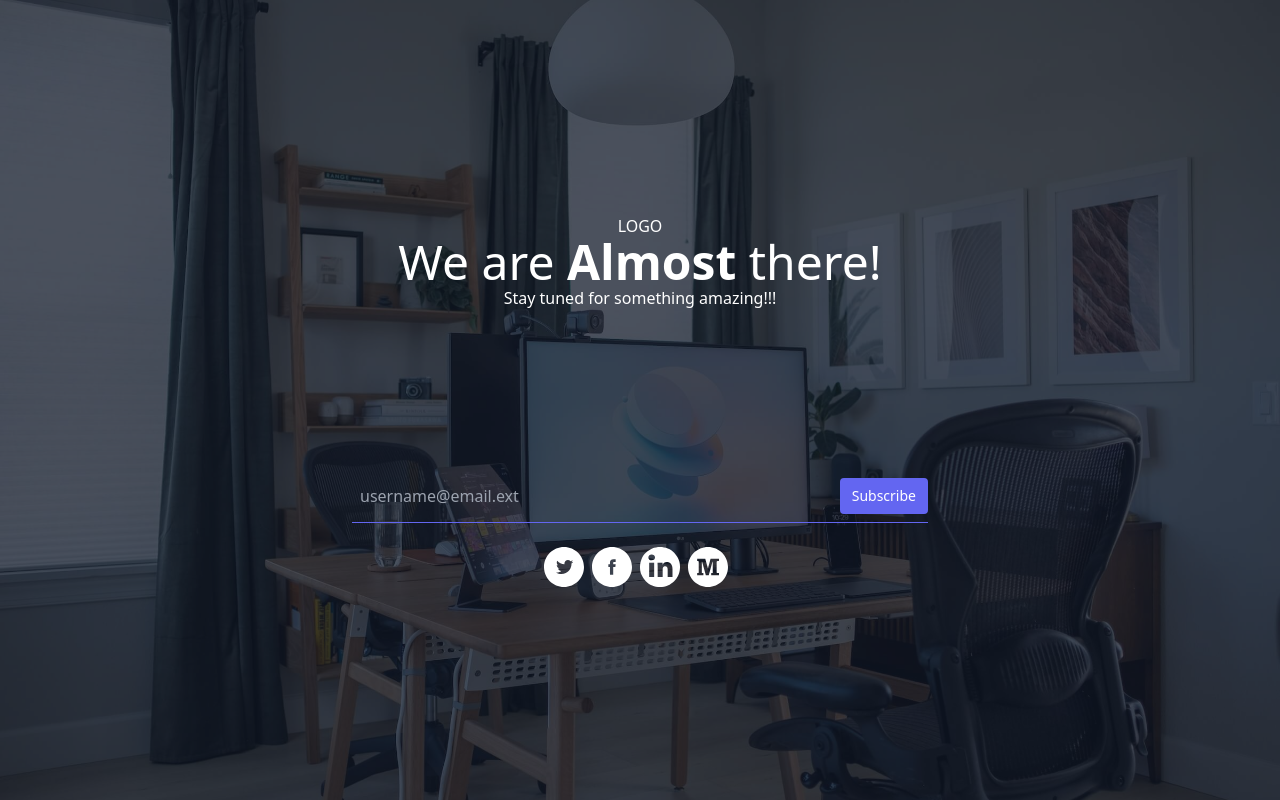
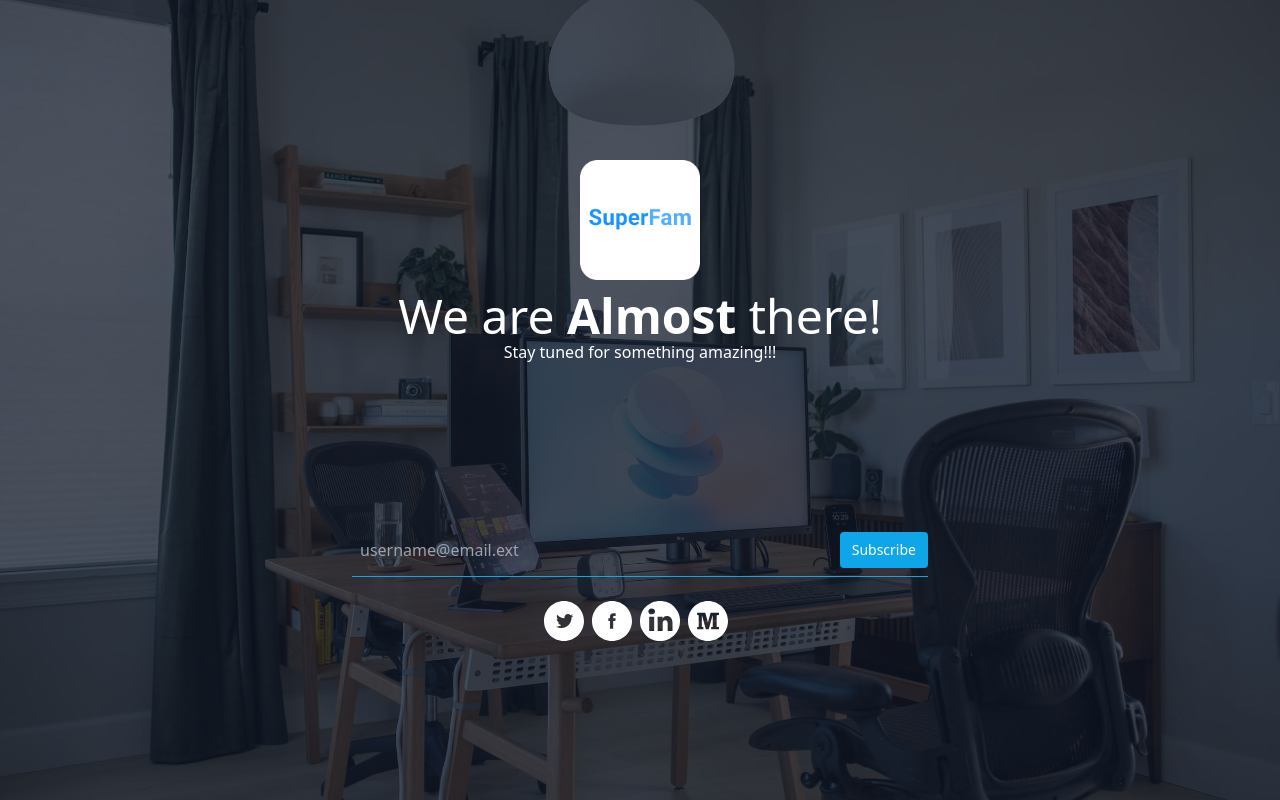
Before and after one commit to super-fam/Home, a plain HTML site: page index.html in a window 1280 px wide. Drawn offline with nearby package versions, Linux system fonts and the light colour scheme.

Commit message:
logo and color

```diff
--- a/index.html
+++ b/index.html
@@ -17,15 +17,15 @@
     <div class="absolute top-0 right-0 bottom-0 left-0 bg-gray-900 opacity-75"></div>
 
     <div class="z-50 flex flex-col justify-center text-white w-full h-screen">
-        <span class="text-bold">LOGO</span>
+        <span class="text-bold"><img src="./logo.png" alt="" style="max-width: 120px;" class="mx-auto mb-3"></span>
         <h1 class="text-5xl">We are <b>Almost</b> there!</h1>
         <p>Stay tuned for something amazing!!!</p>
 
         <div class="sm:mt-40">
             <form class="w-full max-w-xl mx-auto">
-                <div class="flex items-center border-b border-indigo-500 py-2">
+                <div class="flex items-center border-b border-sky-500 py-2">
                     <input class="appearance-none bg-transparent border-none w-full text-gray-700 mr-3 py-1 px-2 leading-tight focus:outline-none" type="text" placeholder="username@email.ext" aria-label="Full name">
-                    <button class="flex-shrink-0 bg-indigo-500 hover:bg-teal-700 border-indigo-500 hover:border-indigo-700 text-sm border-4 text-white py-1 px-2 rounded" type="button">Subscribe</button>
+                    <button class="flex-shrink-0 bg-sky-500 hover:bg-sky-700 border-sky-500 hover:border-sky-700 text-sm border-4 text-white py-1 px-2 rounded" type="button">Subscribe</button>
                 </div>
             </form>
         </div>
```
Also changed, not shown: logo.png (added).
